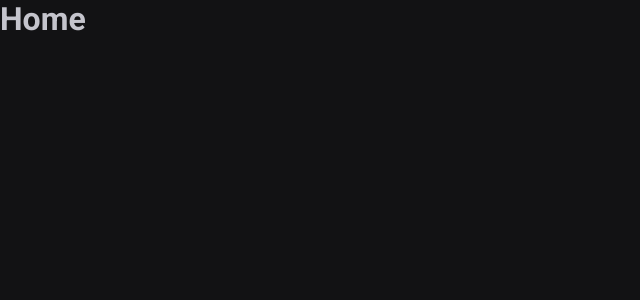
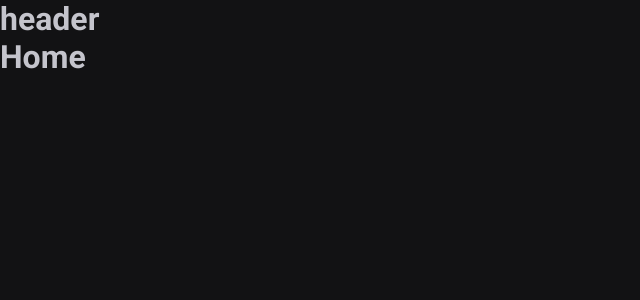
Before and after one commit to camily-cs/02.IgniteTimer, a React (Vite) app: page / in a window 1280 px wide. Shown: the top 300 px of the page, without its empty margins (0-640 px from the left). Built offline with nearby package versions, Linux system fonts and the light colour scheme.

Commit message:
Criando Layout de rotas e aprendendo sobre o componente Outlet

```diff
--- a/src/App.tsx
+++ b/src/App.tsx
@@ -1,7 +1,7 @@
+import { ThemeProvider } from 'styled-components'
+import { defaultTheme } from './styles/themes/default'
 import { Router } from './Router'
 import { BrowserRouter } from 'react-router-dom'
-import { ThemeProvider } from 'styled-components'
-import { defaultTheme } from './styles/themes/default'
 import { GlobalStyle } from './styles/global'
 
 export function App() {
--- a/src/Router.tsx
+++ b/src/Router.tsx
@@ -2,16 +2,27 @@
 import { Routes, Route } from 'react-router-dom'
 import { Home } from './pages/Home'
 import { History } from './pages/History'
+import { DefaulLayout } from './layouts/DefaultLayout'
 
 export function Router() {
   return (
     <>
       <Routes>
-        {/* rota pagina home */}
-        <Route path="/" element={<Home />} />
+        <Route path="/" element={<DefaulLayout />}>
+          {/* rota pagina home */}
+          <Route path="/" element={<Home />} />
 
-        {/* rota pagina histórico */}
-        <Route path="/history" element={<History />} />
+          {/* rota pagina histórico */}
+          <Route path="/history" element={<History />} />
+        </Route>
+
+        {/* Abaixo, temos um exemplo de rota encadeada,
+        onde para acessar a rora products, será necessário passar pela rota admin
+        EX: http://127.0.0.1:5173/admin/products
+
+        <Route path="/admin" element={<AdminLayout />}>
+          <Route path="/products" />
+        </Route> */}
       </Routes>
     </>
   )
--- /dev/null
+++ b/src/components/Header.tsx
@@ -0,0 +1,7 @@
+export function Header() {
+  return (
+    <>
+      <h1>header</h1>
+    </>
+  )
+}
--- /dev/null
+++ b/src/layouts/DefaultLayout.tsx
@@ -0,0 +1,13 @@
+import { Outlet } from 'react-router-dom'
+import { Header } from '../components/Header'
+
+export function DefaulLayout() {
+  return (
+    <div>
+      <Header />
+
+      {/* Outlet - reserva um espaço onde será inserido o conteúdo que irá variar de pagina para pagina. */}
+      <Outlet />
+    </div>
+  )
+}
```
